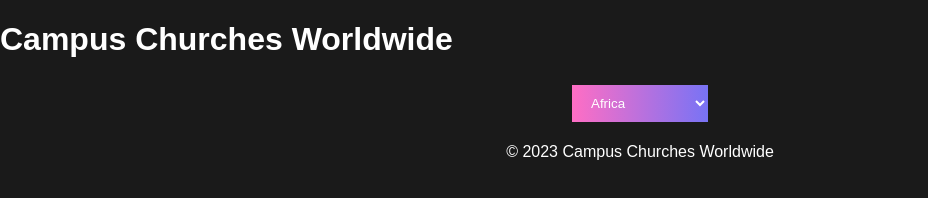
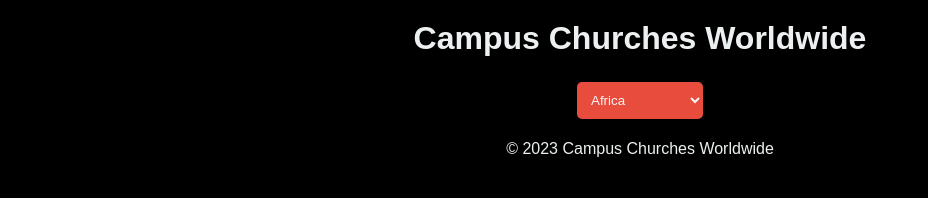
Before and after one commit to pcicampus/campus-list, a plain HTML site: page index.html in a window 1280 px wide. Shown: the whole page, without its empty margins (0-928 px from the left). Drawn offline with Linux system fonts and the light colour scheme.

Commit message:
Update styles.css

```diff
--- a/styles.css
+++ b/styles.css
@@ -1,41 +1,55 @@
 /* styles.css */
 body {
-    background-color: #1a1a1a;
-    color: #ffffff;
-    font-family: Arial, sans-serif;
+    font-family: 'Arial', sans-serif;
+    background-color: #000000;
+    color: #ecf0f1;
     margin: 0;
-    padding: 0;
+}
+
+header {
+    background-color: #000000;
+    padding: 20px;
+    text-align: center;
+}
+
+h1 {
+    margin: 0;
 }
 
 .container {
     display: flex;
     flex-wrap: wrap;
-    justify-content: space-evenly;
-    margin-top: 10px;
+    justify-content: center;
+    align-items: center;
+    text-align: center;
 }
 
 .button {
-    background-color: #1a1a1a;
-    color: #ffffff;
+    background-color: #e74c3c;
+    color: #f8f5f5;
     border: none;
-    padding: 10px 15px;
+    padding: 10px;
     margin: 5px;
     cursor: pointer;
+    border-radius: 5px;
 }
 
-.region, .country {
-    background: linear-gradient(to right, #ff6ec4, #7873f5);
-}
-
-.city {
-    background: linear-gradient(to right, #000000, #211a1a);
+.button:hover {
+    background-color: #196650;
 }
 
 .hidden {
     display: none;
 }
 
-.column {
-    flex: 1;
-    margin: 5px;
+#detailsContainer {
+    padding: 20px;
 }
+
+h2 {
+    margin: 0;
+}
+
+#coordinatorDetails {
+    text-align: center;
+}
```
